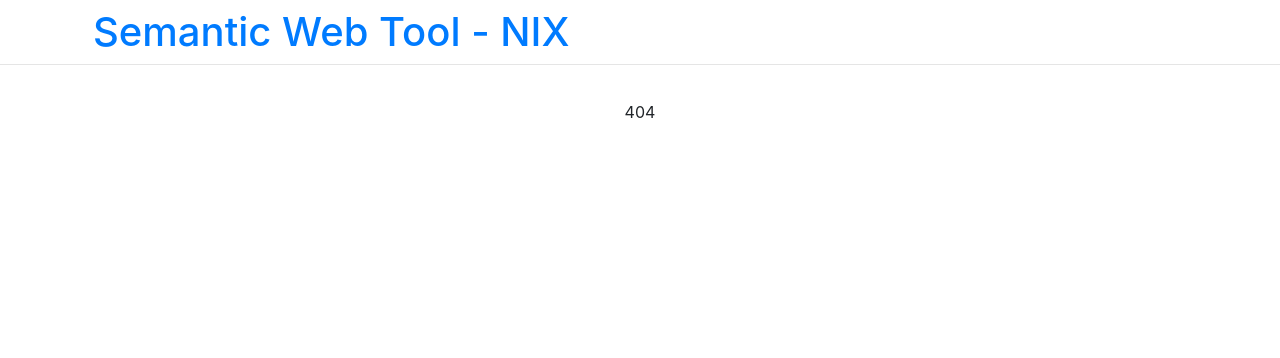
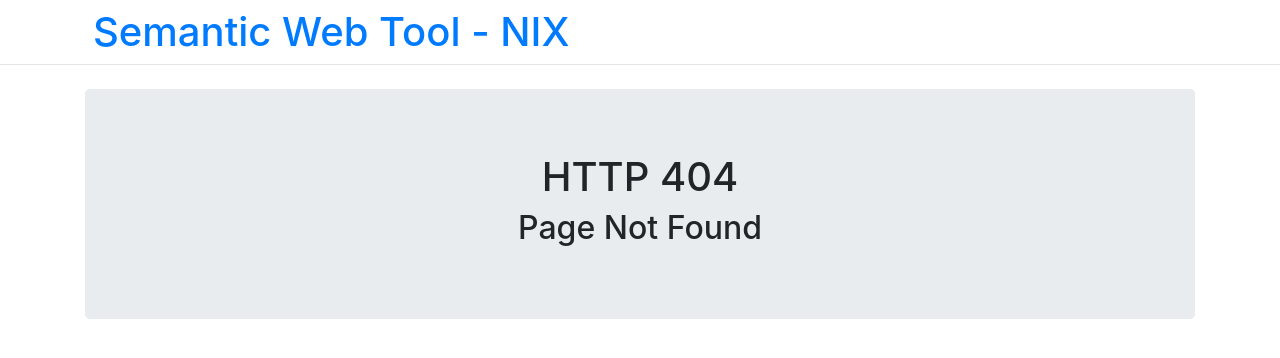
Before and after one commit to hard456/dp, a Django app: template templates/404.html in a window 1280 px wide. Shown: the top 358 px of the page. Run offline with Django 3.2, Linux system fonts and the light colour scheme; the template is opened without the code that fills it, so the values that code supplies are empty; some libraries are stand-ins or nearby versions.

Commit message:
http status code html

```diff
--- a/templates/404.html
+++ b/templates/404.html
@@ -1,7 +1,12 @@
 {% extends 'nix/default.html' %}
 
 {% block content %}
-    <div class="container">
-        <div style="margin: 35px auto 35px; text-align: center;">404</div>
+
+    <div class="container mt-4">
+            <div class="jumbotron text-center">
+                <h1>HTTP 404</h1>
+                <h2>Page Not Found</h2>
+            </div>
     </div>
+
 {% endblock %}
```
Also changed, not shown: templates/400.html (+12 -0 lines), templates/403.html (+12 -0 lines), templates/500.html (+12 -0 lines).
